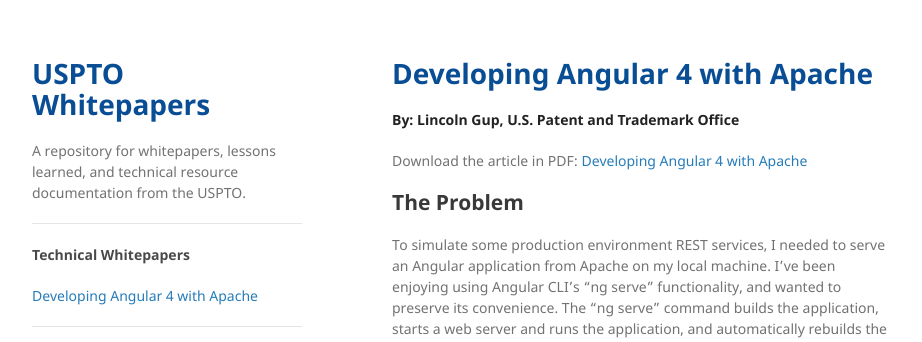
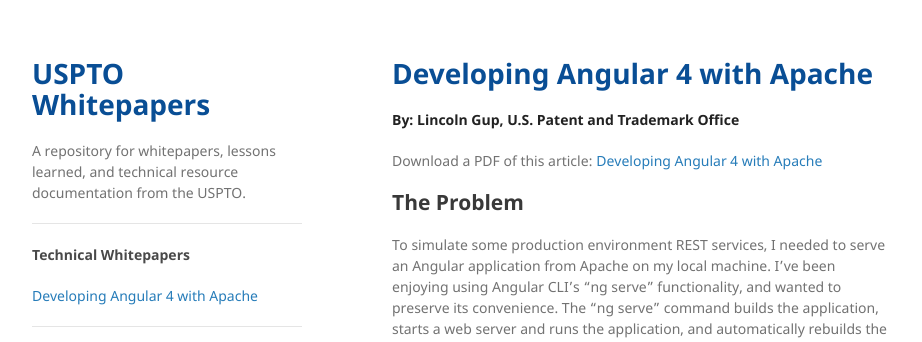
Before and after one commit to USPTO/whitepapers, a Jekyll site: the page built from docs/developing-angular4-with-apache.md, in a window 1280 px wide and 900 px high. Shown: the top 342 px of the window, without its empty margins (178-1100 px from the left). Built offline with Jekyll 4.4.1, drawn with Linux system fonts in a browser that asks for light colours; our own code applies the rules of GitHub Pages for plain Markdown files.

Commit message:
Update developing-angular4-with-apache.md

```diff
--- a/docs/developing-angular4-with-apache.md
+++ b/docs/developing-angular4-with-apache.md
@@ -1,7 +1,7 @@
 # Developing Angular 4 with Apache
 **By: Lincoln Gup, U.S. Patent and Trademark Office**
 
-Download the article in PDF: [Developing Angular 4 with Apache](/whitepapers/downloads/developing-angular4-with-apache.pdf)
+Download a PDF of this article: [Developing Angular 4 with Apache](/whitepapers/downloads/developing-angular4-with-apache.pdf)
 
 ## The Problem
 
```
